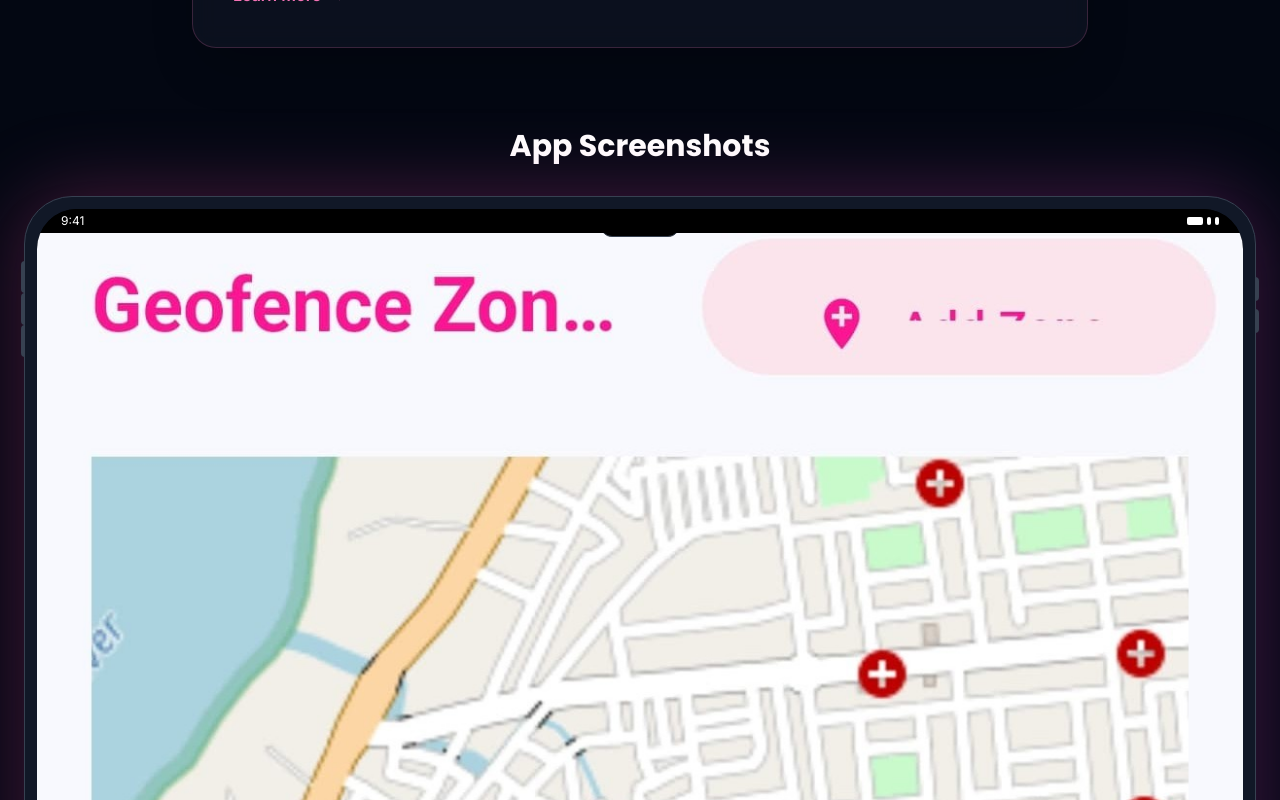
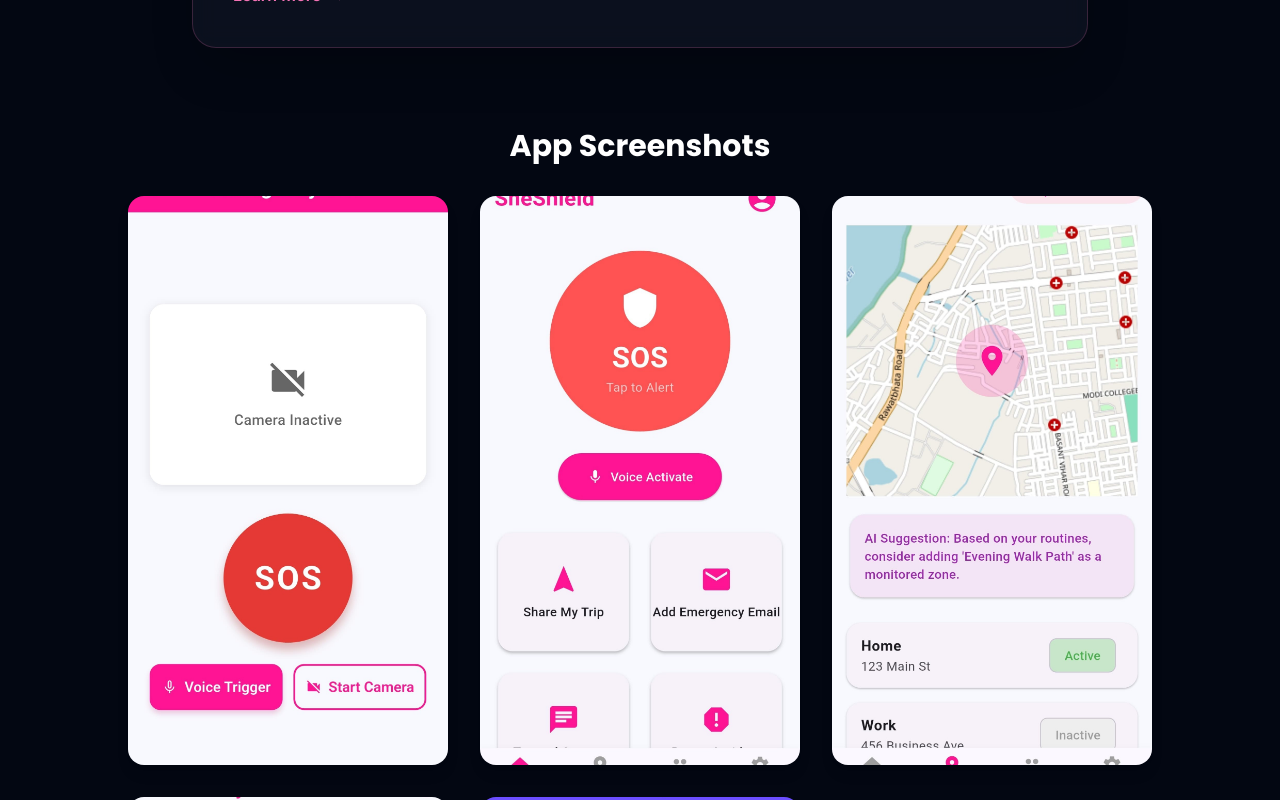
Before and after one commit to avirals14/saviher_website, a Next.js app: page / in a window 1280 px wide. Shown: the part 2400-3200 px from the top of the page. Built offline with nearby package versions, Linux system fonts and the light colour scheme.

Commit message:
homepage adjustments

```diff
--- a/pages/index.jsx
+++ b/pages/index.jsx
@@ -300,10 +300,21 @@
               </motion.div>
             </motion.div>
 
-            {/* Screenshots Grid replaced with PhoneFrame Slideshow */}
-            <div className="mt-20 flex flex-col items-center">
+            {/* App Screenshots Grid (restored) */}
+            <div className="mt-20">
               <h3 className="text-3xl font-bold text-white mb-8 text-center">App Screenshots</h3>
-              <PhoneSlideshow />
+              <div className="grid grid-cols-1 sm:grid-cols-2 md:grid-cols-3 gap-8 max-w-5xl mx-auto">
+                {[1,2,3,4,5].map((index) => (
+                  <div key={index} className="relative aspect-[9/16] rounded-2xl overflow-hidden shadow-lg hover:shadow-xl transition-shadow duration-300">
+                    <Image
+                      src={`/images/app-screenshots/screen-${index}.jpg`}
+                      alt={`App screenshot ${index}`}
+                      fill
+                      className="object-cover"
+                    />
+                  </div>
+                ))}
+              </div>
             </div>
           </div>
         </section>
@@ -501,7 +512,7 @@
                     </div>
                     <div>
                       <h4 className="text-lg font-semibold text-white mb-1">Office</h4>
-                      <p className="text-gray-300">B-156 Anand Vihar Railway Colony Jagatpura<br />Jaipur, Rajasthan</p>
+                      <p className="text-gray-300">B-156 Anand Vihar Railway Colony Jagatpura<br />Jaipur, 302017</p>
                       <p className="text-gray-400 text-sm">By appointment only</p>
                     </div>
                   </div>
@@ -511,9 +522,14 @@
                 <div className="pt-6 border-t border-gray-800">
                   <h4 className="text-lg font-semibold text-white mb-4">Follow Us</h4>
                   <div className="flex space-x-4">
-                    <a href="#" className="w-10 h-10 bg-gray-800 rounded-lg flex items-center justify-center hover:bg-pink-500 transition-colors duration-200">
+                    <a href="#" target='_blank' className="w-10 h-10 bg-gray-800 rounded-lg flex items-center justify-center hover:bg-pink-500 transition-colors duration-200">
                       <svg className="w-5 h-5 text-gray-300 hover:text-white" fill="currentColor" viewBox="0 0 24 24">
                         <path d="M22.46 6c-.77.35-1.6.58-2.46.69.88-.53 1.56-1.37 1.88-2.38-.83.5-1.75.85-2.72 1.05C18.37 4.5 17.26 4 16 4c-2.35 0-4.27 1.92-4.27 4.29 0 .34.04.67.11.98C8.28 9.09 5.11 7.38 3 4.79c-.37.63-.58 1.37-.58 2.15 0 1.49.75 2.81 1.91 3.56-.71 0-1.37-.2-1.95-.5v.03c0 2.08 1.48 3.82 3.44 4.21a4.22 4.22 0 0 1-1.93.07 4.28 4.28 0 0 0 4 2.98 8.521 8.521 0 0 1-5.33 1.84c-.34 0-.68-.02-1.02-.06C3.44 20.29 5.7 21 8.12 21 16 21 20.33 14.46 20.33 8.79c0-.19 0-.37-.01-.56.84-.6 1.56-1.36 2.14-2.23z"/>
+                      </svg>
+                    </a>
+                    <a href="https://www.youtube.com/@saviher" target="_blank" rel="noopener noreferrer" className="w-10 h-10 bg-gray-800 rounded-lg flex items-center justify-center hover:bg-pink-500 transition-colors duration-200">
+                      <svg className="w-5 h-5 text-gray-300 hover:text-white" fill="currentColor" viewBox="0 0 24 24">
+                        <path d="M23.498 6.186a2.994 2.994 0 0 0-2.107-2.12C19.24 3.5 12 3.5 12 3.5s-7.24 0-9.391.566A2.994 2.994 0 0 0 .502 6.186C0 8.338 0 12 0 12s0 3.662.502 5.814a2.994 2.994 0 0 0 2.107 2.12C4.76 20.5 12 20.5 12 20.5s7.24 0 9.391-.566a2.994 2.994 0 0 0 2.107-2.12C24 15.662 24 12 24 12s0-3.662-.502-5.814zM9.545 15.568V8.432L15.818 12l-6.273 3.568z" />
                       </svg>
                     </a>
                   </div>
@@ -549,42 +565,3 @@
     </>
   );
 }
-
-function PhoneSlideshow() {
-  const screenshots = [
-    '/images/app-screenshots/screen-1.jpg',
-    '/images/app-screenshots/screen-2.jpg',
-    '/images/app-screenshots/screen-3.jpg',
-    '/images/app-screenshots/screen-4.jpg',
-    '/images/app-screenshots/screen-5.jpg',
-  ];
-  const [index, setIndex] = useState(0);
-
-  useEffect(() => {
-    const timer = setInterval(() => {
-      setIndex((prev) => (prev + 1) % screenshots.length);
-    }, 3000);
-    return () => clearInterval(timer);
-  }, [screenshots.length]);
-
-  const prev = () => setIndex((prev) => (prev - 1 + screenshots.length) % screenshots.length);
-  const next = () => setIndex((prev) => (prev + 1) % screenshots.length);
-
-  return (
-    <div className="flex flex-col items-center">
-      <div className="mb-4">
-        <PhoneFrame screenshot={screenshots[index]} alt={`App screenshot ${index + 1}`} />
-      </div>
-      <div className="flex space-x-2 mt-2">
-        {screenshots.map((_, i) => (
-          <button
-            key={i}
-            onClick={() => setIndex(i)}
-            className={`w-3 h-3 rounded-full border-2 border-pink-400 focus:outline-none transition-all duration-200 ${index === i ? 'bg-pink-500' : 'bg-white/30'}`}
-            aria-label={`Go to screenshot ${i + 1}`}
-          />
-        ))}
-      </div>
-    </div>
-  );
-}
```
